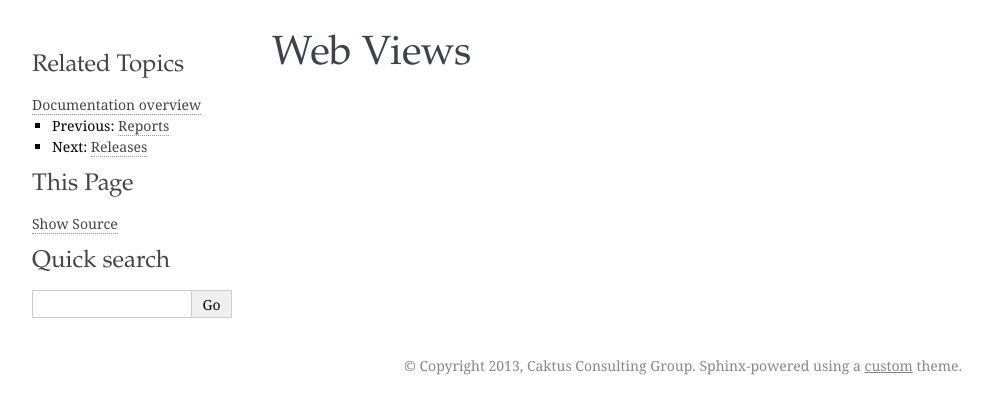
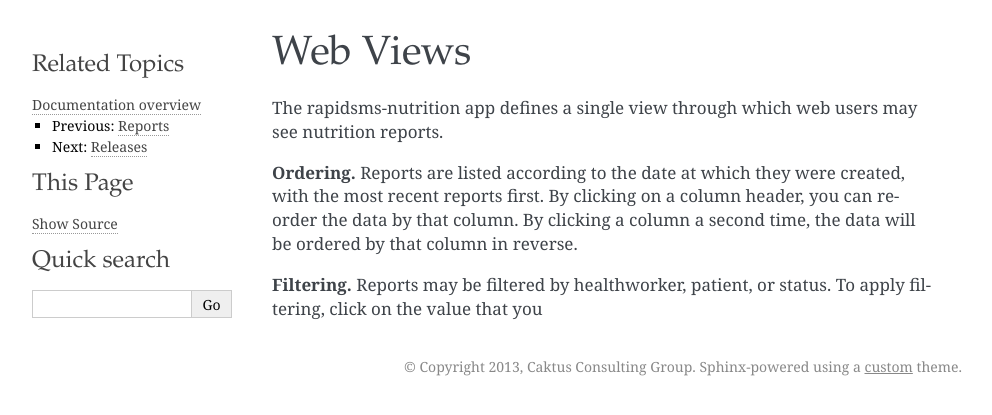
Before and after one commit to caktus/rapidsms-nutrition, a Sphinx documentation site: the page built from docs/views.rst, in a window 1280 px wide. Shown: the top 415 px of the page, without its empty margins (148-1140 px from the left). Built offline with Sphinx 7.4.7, drawn with Linux system fonts in a browser that asks for light colours.

Commit message:
Docs for web views

```diff
--- a/docs/views.rst
+++ b/docs/views.rst
@@ -1,3 +1,14 @@
 =========
 Web Views
 =========
+
+The rapidsms-nutrition app defines a single view through which web users may
+see nutrition reports.
+
+**Ordering.** Reports are listed according to the date at which they were
+created, with the most recent reports first. By clicking on a column header,
+you can reorder the data by that column. By clicking a column a second time,
+the data will be ordered by that column in reverse.
+
+**Filtering.** Reports may be filtered by healthworker, patient, or status. To
+apply filtering, click on the value that you
```
